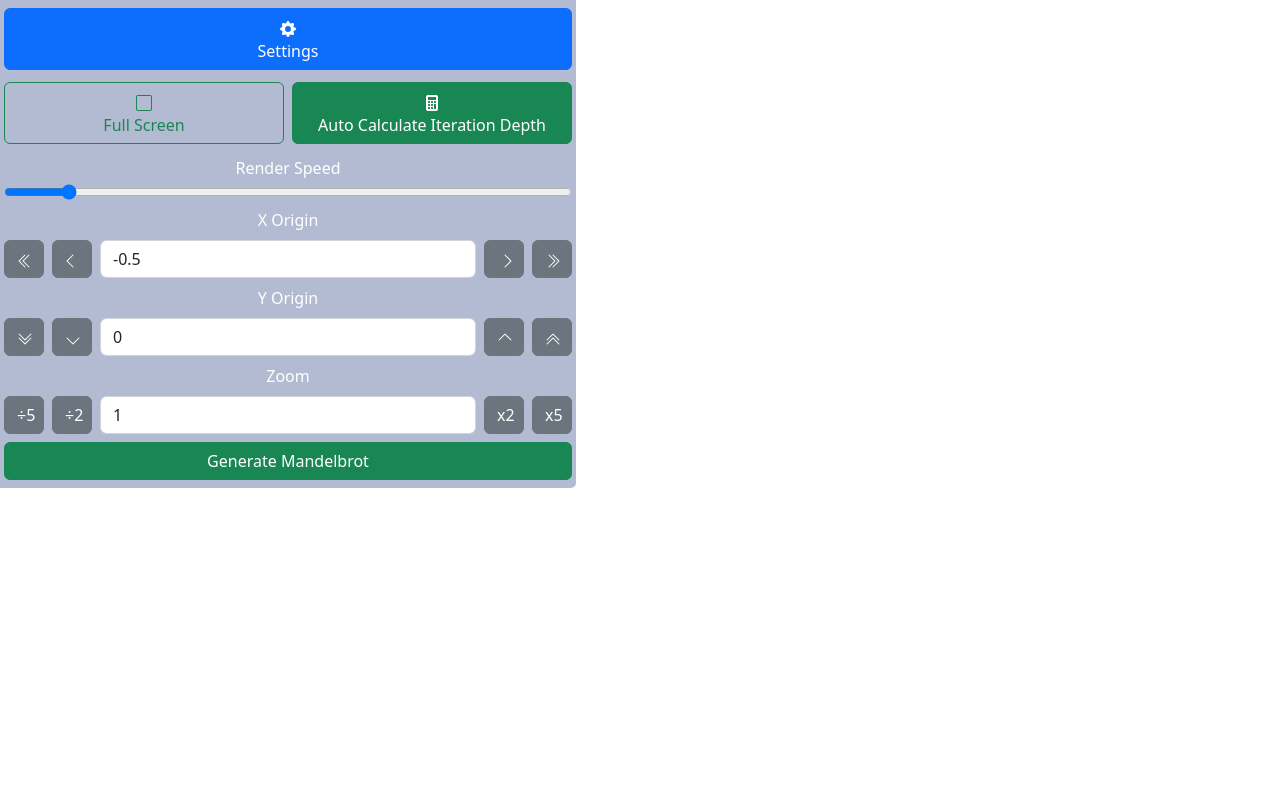
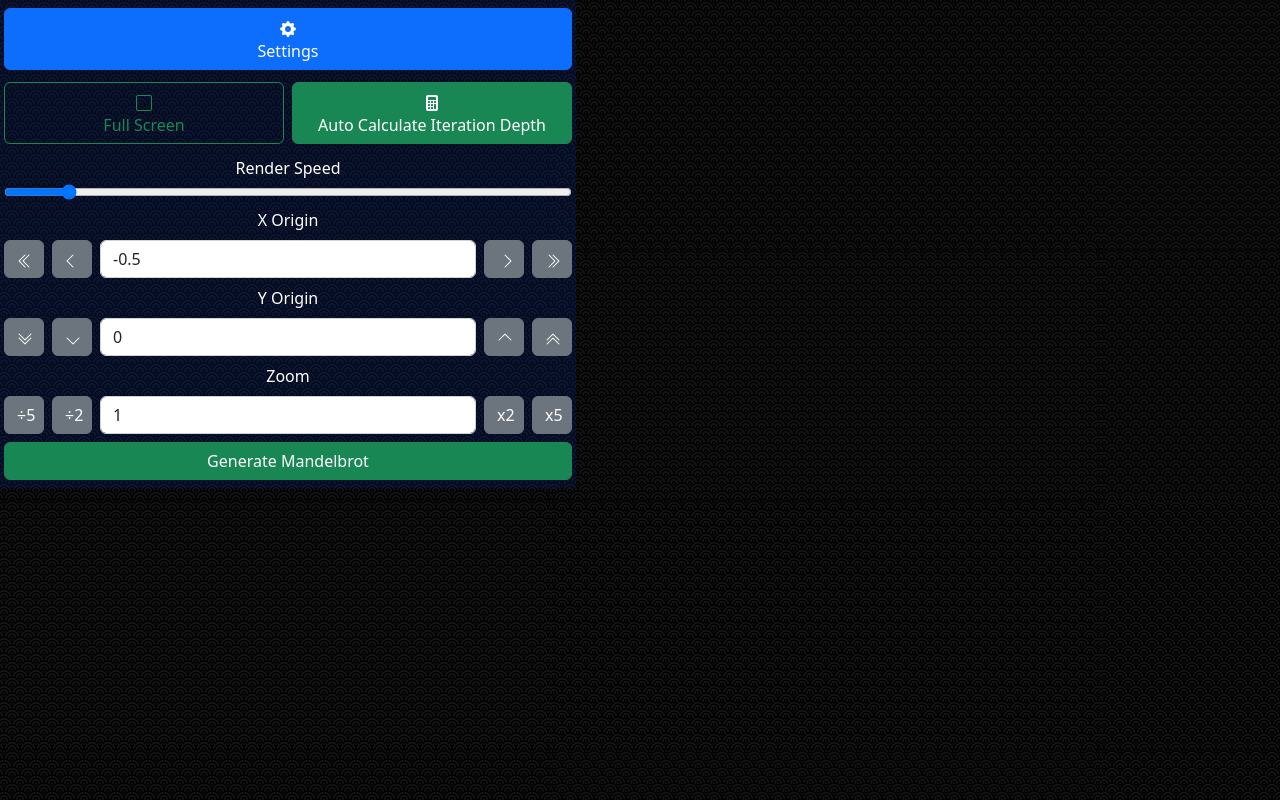
Before and after one commit to GajinKim/portfolio, a plain HTML site: page projects/mandelbrot-set-fractal-generator/index.html in a window 1280 px wide. Drawn offline with nearby package versions, Linux system fonts and the light colour scheme.

Commit message:
updated background

```diff
--- a/projects/mandelbrot-set-fractal-generator/style.css
+++ b/projects/mandelbrot-set-fractal-generator/style.css
@@ -7,6 +7,9 @@ html,
 body {
     height: 100vh;
     width: 100vw;
+    background-image: url('./background.jpg');
+    position: relative;
+    z-index: -2;
 }
 
 label {
--- a/style.css
+++ b/style.css
@@ -1,5 +1,5 @@
 body {
-    background: #000;
+    background-image: url('./resources/background.jpg');
 }
 
 #load {
```
Also changed, not shown: projects/mandelbrot-set-fractal-generator/index.html (+3 -0 lines), projects/mandelbrot-set-fractal-generator/background.jpg (added), resources/background.jpg (added).
